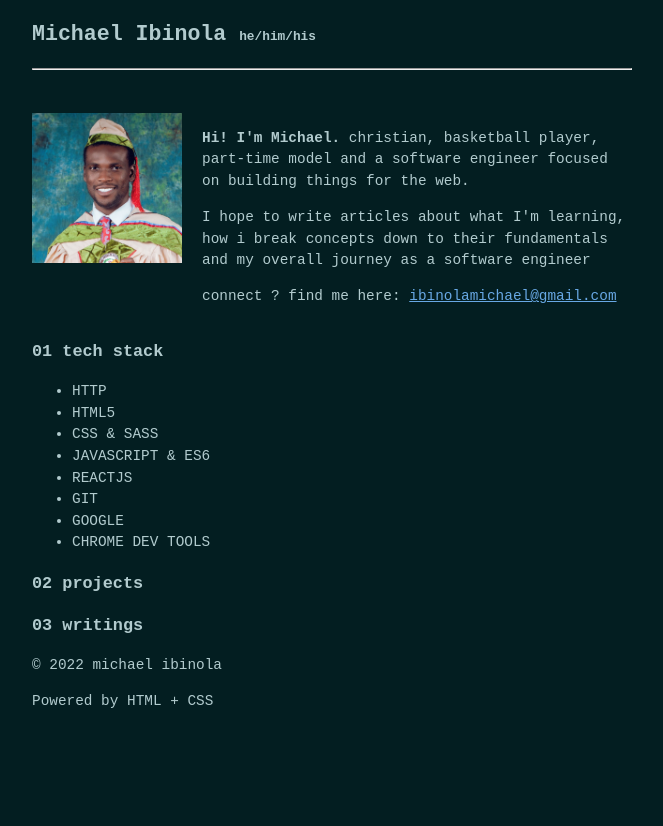
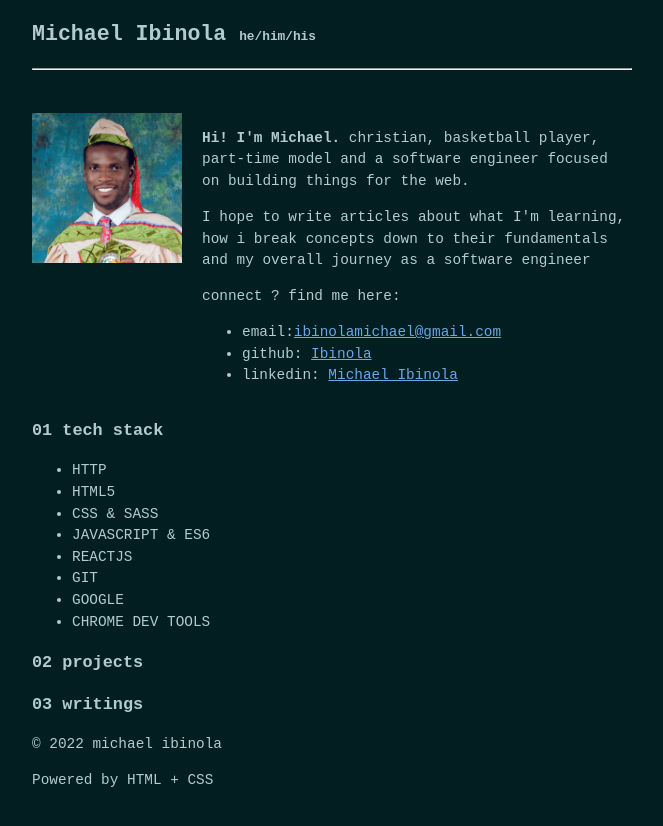
Before and after one commit to Ibinola/folio, a plain HTML site: page index.html in a window 1280 px wide. Shown: the whole page, without its empty margins (308-971 px from the left). Drawn offline with Linux system fonts and the light colour scheme.

Commit message:
updated social links

```diff
--- a/index.html
+++ b/index.html
@@ -35,9 +35,18 @@
             <div class="contact">
               <p>
                 connect ? find me here:
-                <a href="mailto:ibinolamichael@gmail.com"
+                <ul>
+                  <li>
+                    email:<a href="mailto:ibinolamichael@gmail.com" target="_blank"
                   >ibinolamichael@gmail.com</a
                 >
+                  </li>
+                  <li>github: <a href="https://github.com/Ibinola" target="_blank">Ibinola</a> </li>
+                  <li>linkedin:
+                <a href="https://www.linkedin.com/in/michaelibinola98"
+                  target="_blank">Michael Ibinola</a
+                ></li>
+                </ul>
               </p>
               <a href="https://github.com/Ibinola"></a>
             </div>
```
